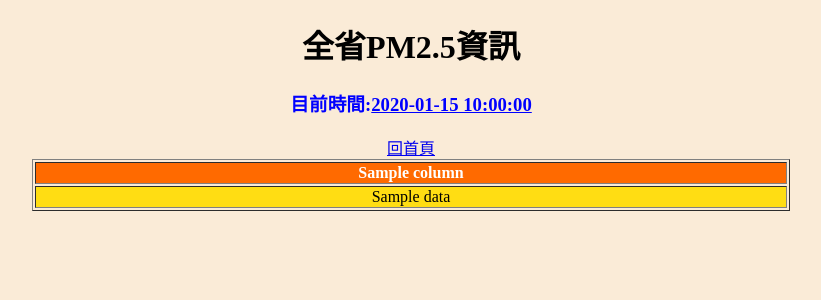
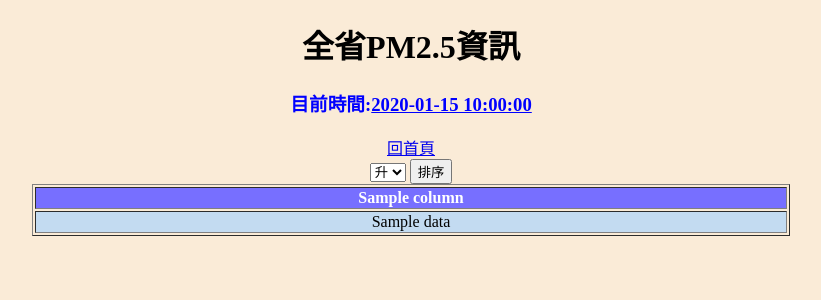
Before and after one commit to 17app001/flaskdemo, a Flask app: template templates/pm25.html in a window 1280 px wide. Shown: the top 300 px of the page, without its empty margins (229-1050 px from the left). Run offline with Flask 3, Linux system fonts and the light colour scheme; the template is opened without the code that fills it: most values are stand-ins (such as "Sample title", 1, 10 or a date in 2020).

Commit message:
完成排序使用get方式傳遞

```diff
--- a/main.py
+++ b/main.py
@@ -1,4 +1,4 @@
-from flask import Flask, render_template
+from flask import Flask, render_template, request
 from datetime import datetime
 from scrape import scrape_stocks, scrape_pm25
 
@@ -32,9 +32,19 @@ books = {
 
 @app.route("/pm25")
 def get_pm25():
+    print(request.args)
     today = datetime.now()
-    print(today)
-    columns, values = scrape_pm25()
+
+    sort = False
+    ascending = True
+
+    # 判斷是否按下排序按鈕
+    if "sort" in request.args:
+        sort = True
+        # 取得select的option
+        ascending = True if request.args.get("sort") == "true" else False
+
+    columns, values = scrape_pm25(sort, ascending)
     data = {
         "columns": columns,
         "values": values,
--- a/templates/pm25.html
+++ b/templates/pm25.html
@@ -18,12 +18,12 @@
         }
 
         th {
-            background-color: rgb(255, 106, 0);
+            background-color: rgb(119, 111, 255);
             color: white;
         }
 
         td {
-            background-color: rgba(255, 221, 3, 0.92);
+            background-color: rgba(190, 219, 244, 0.92);
         }
 
         @media screen and (max-width:1024px) {
@@ -37,7 +37,15 @@
 <body>
     <h1>全省PM2.5資訊</h1>
     <h3 style="color:blue">目前時間:<u>{{data["today"]}}</u></h3>
-    <a href="/">回首頁</a>
+    <a href="/">回首頁</a><br>
+
+    <form action="">
+        <select name="sort" id="sort">
+            <option value="true">升</option>
+            <option value="false">降</option>
+        </select>
+        <button type="submit">排序</button>
+    </form>
     <table border="1">
         <thead>
             <tr>
```
Also changed, not shown: scrape.py (+10 -4 lines), 1 other file.
